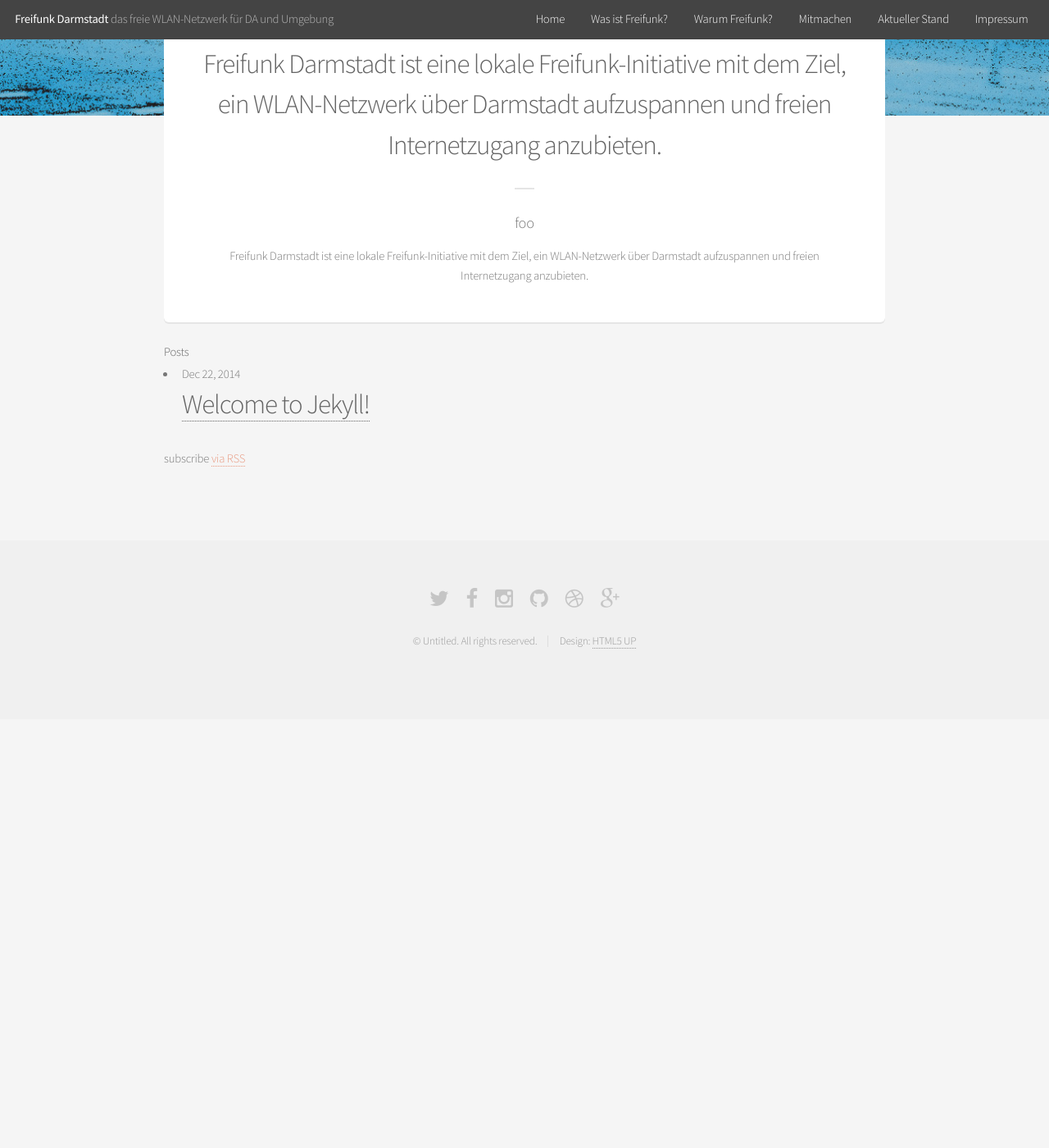
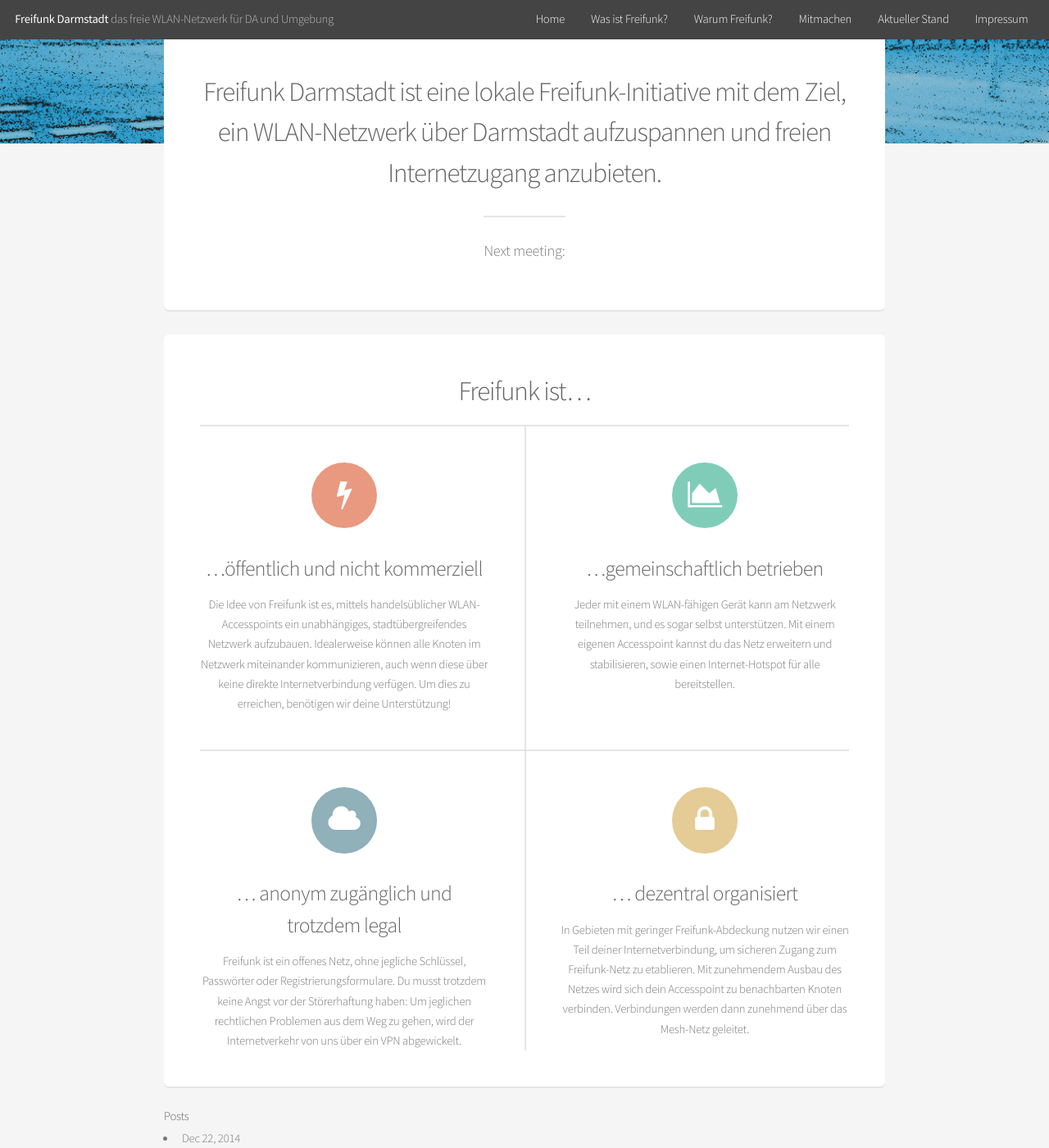
Before and after one commit to mdrenger/darmstadt.freifunk.net, a Jekyll site: the page built from pages/index.html, in a window 1280 px wide and 1400 px high, scrolled down 330 px. Shown: the whole window at 82% size. Built offline with Jekyll 4.4.1, drawn with Linux system fonts in a browser that asks for light colours; before the commit the page ends 1207 px from its top, so only the background shows below that; some of the changed text lies outside the part shown.

Commit message:
Added landing FF features

```diff
--- a/_layouts/landing.html
+++ b/_layouts/landing.html
@@ -11,8 +11,8 @@
 		<h2>{{ site.title }}</h2>
 		<p>{{ site.tagline }}</p>
 		<ul class="actions">
+			<li><a href="#" class="button">Wo gibt es schon überall<br/>Freifunk in Darmstadt?</a></li>
 			<li><a href="#" class="button special">Mach mit!</a></li>
-			<li><a href="#" class="button">Wo gibt es schon überall Freifunk?</a></li>
 		</ul>
 	</section>
 
@@ -20,10 +20,35 @@
 		<section class="box special">
 			<header class="major">
 				<h2>{{ site.description }}</h2>
-				<p>foo</p>
+				<p>Next meeting:</p>
 			</header>
-
-			{{ site.description }}
+		</section>
+		<section class="box special features">
+			<header><h2>Freifunk ist…</h2></header>
+			<div class="features-row">
+				<section>
+					<span class="icon major fa-bolt accent2"></span>
+					<h3>…öffentlich und nicht kommerziell</h3>
+					<p>Die Idee von Freifunk ist es, mittels handelsüblicher WLAN-Accesspoints ein unabhängiges, stadtübergreifendes Netzwerk aufzubauen. Idealerweise können alle Knoten im Netzwerk miteinander kommunizieren, auch wenn diese über keine direkte Internetverbindung verfügen. Um dies zu erreichen, benötigen wir deine Unterstützung!</p>
+				</section>
+				<section>
+					<span class="icon major fa-area-chart accent3"></span>
+					<h3>…gemeinschaftlich betrieben</h3>
+					<p>Jeder mit einem WLAN-fähigen Gerät kann am Netzwerk teilnehmen, und es sogar selbst unterstützen. Mit einem eigenen Accesspoint kannst du das Netz erweitern und stabilisieren, sowie einen Internet-Hotspot für alle bereitstellen.</p>
+				</section>
+			</div>
+			<div class="features-row">
+				<section>
+					<span class="icon major fa-cloud accent4"></span>
+					<h3>… anonym zugänglich und trotzdem legal</h3>
+					<p>Freifunk ist ein offenes Netz, ohne jegliche Schlüssel, Passwörter oder Registrierungsformulare. Du musst trotzdem keine Angst vor der Störerhaftung haben: Um jeglichen rechtlichen Problemen aus dem Weg zu gehen, wird der Internetverkehr von uns über ein VPN abgewickelt.</p>
+				</section>
+				<section>
+					<span class="icon major fa-lock accent5"></span>
+					<h3>… dezentral organisiert</h3>
+					<p>In Gebieten mit geringer Freifunk-Abdeckung nutzen wir einen Teil deiner Internetverbindung, um sicheren Zugang zum Freifunk-Netz zu etablieren. Mit zunehmendem Ausbau des Netzes wird sich dein Accesspoint zu benachbarten Knoten verbinden. Verbindungen werden dann zunehmend über das Mesh-Netz geleitet.</p>
+				</section>
+			</div>
 		</section>
 		<section>
 			{{ content }}
```
